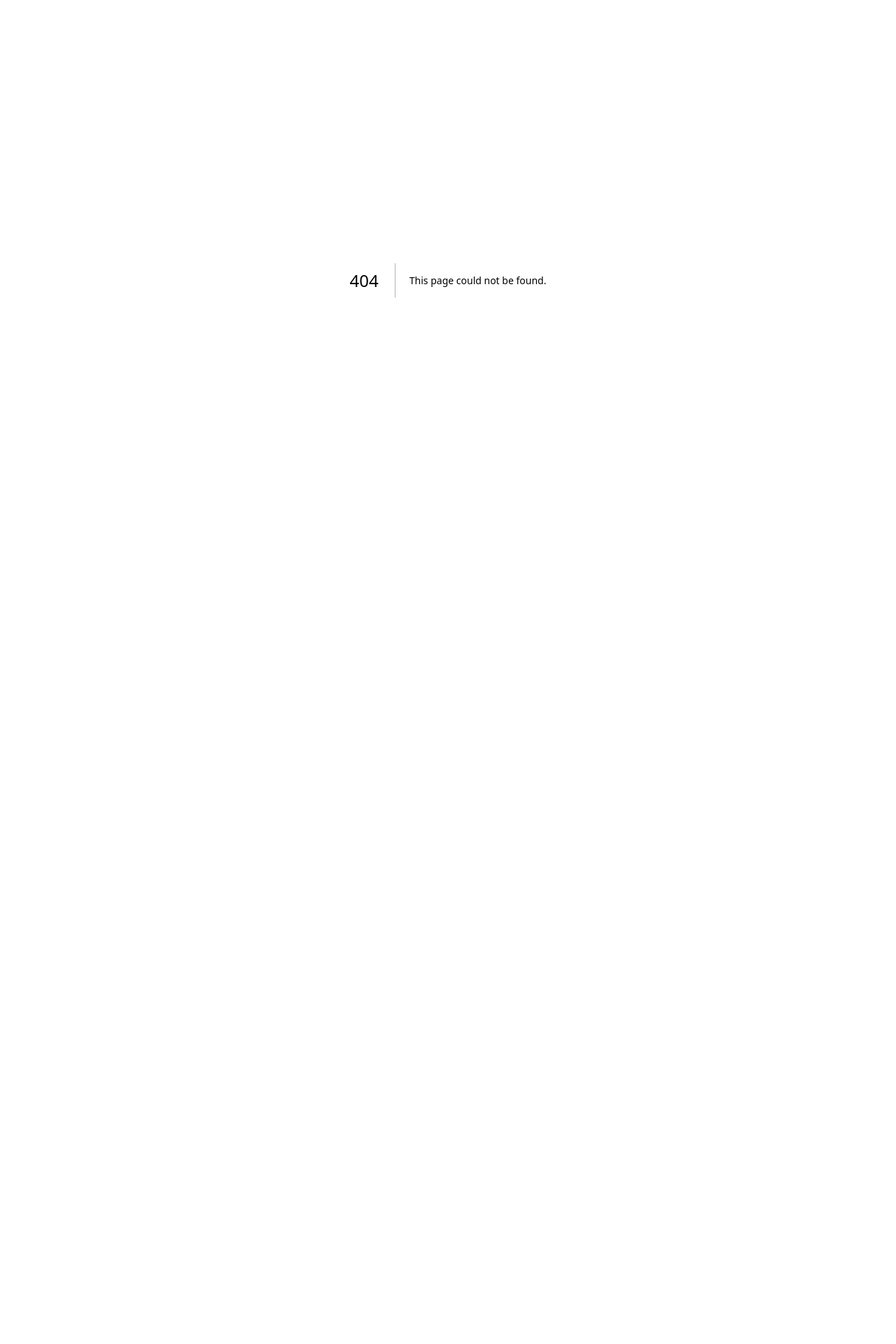
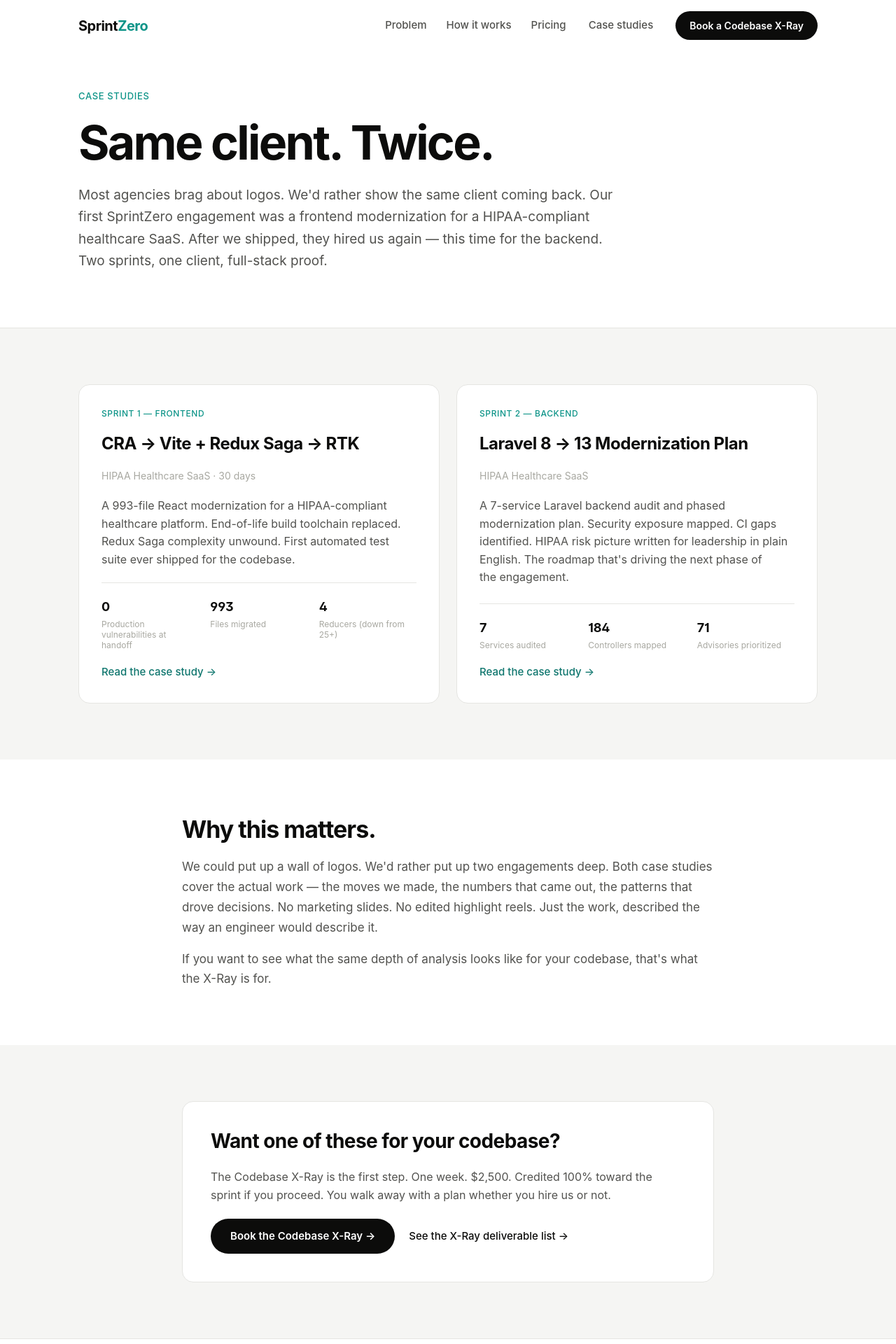
Before and after one commit to marcelfahle/sprintzero, a Next.js app: page /case-studies in a window 1280 px wide. Before the commit this address had no page. Shown: the top 1920 px of the page at 70% size. Before the commit the page ends 800 px from the top, so only its background shows below. Built offline with nearby package versions, Linux system fonts and the light colour scheme.

Commit message:
feat(week-1): /case-studies index + nav case-studies link [4.1,4.2,4.3,4.4,6.1]

```diff
--- /dev/null
+++ b/src/app/case-studies/page.tsx
@@ -0,0 +1,189 @@
+import type { Metadata } from "next";
+import Link from "next/link";
+import { Nav } from "@/components/nav";
+import { SiteFooter } from "@/components/site-footer";
+import { Container } from "@/components/container";
+import { BOOKING_URL } from "@/lib/constants";
+
+const URL = "https://sprintzero.sh/case-studies";
+
+export const metadata: Metadata = {
+  title: "Case Studies | SprintZero — Legacy Codebase Modernization",
+  description:
+    "Real engagements, real numbers. Two sprints, one HIPAA SaaS client, full-stack modernization.",
+  alternates: { canonical: URL },
+  openGraph: {
+    type: "website",
+    url: URL,
+    title: "Case Studies | SprintZero",
+    description:
+      "Real engagements, real numbers. Two sprints, one HIPAA SaaS client, full-stack modernization.",
+  },
+  twitter: {
+    card: "summary_large_image",
+    title: "Case Studies | SprintZero",
+    description:
+      "Real engagements, real numbers. Two sprints, one HIPAA SaaS client, full-stack modernization.",
+  },
+};
+
+type Card = {
+  href: "/case-studies/cra-to-vite-migration-healthcare-saas" | "/case-studies/laravel-modernization-healthcare-saas";
+  overline: string;
+  title: string;
+  meta: string;
+  desc: string;
+  metrics: { value: string; label: string }[];
+};
+
+const cards: Card[] = [
+  {
+    href: "/case-studies/cra-to-vite-migration-healthcare-saas",
+    overline: "Sprint 1 — Frontend",
+    title: "CRA → Vite + Redux Saga → RTK",
+    meta: "HIPAA Healthcare SaaS · 30 days",
+    desc:
+      "A 993-file React modernization for a HIPAA-compliant healthcare platform. End-of-life build toolchain replaced. Redux Saga complexity unwound. First automated test suite ever shipped for the codebase.",
+    metrics: [
+      { value: "0", label: "Production vulnerabilities at handoff" },
+      { value: "993", label: "Files migrated" },
+      { value: "4", label: "Reducers (down from 25+)" },
+    ],
+  },
+  {
+    href: "/case-studies/laravel-modernization-healthcare-saas",
+    overline: "Sprint 2 — Backend",
+    title: "Laravel 8 → 13 Modernization Plan",
+    meta: "HIPAA Healthcare SaaS",
+    desc:
+      "A 7-service Laravel backend audit and phased modernization plan. Security exposure mapped. CI gaps identified. HIPAA risk picture written for leadership in plain English. The roadmap that's driving the next phase of the engagement.",
+    metrics: [
+      { value: "7", label: "Services audited" },
+      { value: "184", label: "Controllers mapped" },
+      { value: "71", label: "Advisories prioritized" },
+    ],
+  },
+];
+
+export default function CaseStudiesIndexPage() {
+  return (
+    <>
+      <Nav />
+      <main>
+        <header className="border-b border-border-default bg-bg-primary pt-32 pb-20">
+          <Container>
+            <p className="mb-5 font-mono text-[13px] font-medium tracking-mono text-accent-600 uppercase">
+              Case studies
+            </p>
+            <h1 className="mb-6 font-display text-[44px] leading-[1.05] font-bold tracking-display text-fg-primary sm:text-[56px] lg:text-[68px]">
+              Same client. Twice.
+            </h1>
+            <p className="max-w-[780px] text-[18px] leading-[1.65] text-fg-secondary sm:text-[19px]">
+              Most agencies brag about logos. We&apos;d rather show the same
+              client coming back. Our first SprintZero engagement was a
+              frontend modernization for a HIPAA-compliant healthcare SaaS.
+              After we shipped, they hired us again — this time for the
+              backend. Two sprints, one client, full-stack proof.
+            </p>
+          </Container>
+        </header>
+
+        <section className="bg-bg-secondary py-20">
+          <Container>
+            <div className="grid grid-cols-1 gap-6 md:grid-cols-2">
+              {cards.map((card) => (
+                <Link
+                  key={card.href}
+                  href={card.href}
+                  className="group flex flex-col gap-5 rounded-2xl border border-border-default bg-bg-primary p-8 transition-shadow duration-200 hover:shadow-md"
+                >
+                  <span className="font-mono text-[12px] font-medium tracking-mono text-accent-600 uppercase">
+                    {card.overline}
+                  </span>
+                  <h2 className="font-display text-[24px] leading-[1.2] font-bold tracking-subhead text-fg-primary">
+                    {card.title}
+                  </h2>
+                  <p className="text-[14px] text-fg-tertiary">{card.meta}</p>
+                  <p className="text-[16px] leading-[1.6] text-fg-secondary">
+                    {card.desc}
+                  </p>
+                  <dl className="mt-auto grid grid-cols-3 gap-4 border-t border-border-default pt-5">
+                    {card.metrics.map((m) => (
+                      <div key={m.label} className="flex flex-col gap-1">
+                        <dd className="font-mono text-[18px] font-bold tracking-tight text-fg-primary">
+                          {m.value}
+                        </dd>
+                        <dt className="text-[12px] leading-tight text-fg-tertiary">
+                          {m.label}
+                        </dt>
+                      </div>
+                    ))}
+                  </dl>
+                  <span className="font-medium text-[15px] text-accent-700 underline-offset-4 group-hover:underline">
+                    Read the case study →
+                  </span>
+                </Link>
+              ))}
+            </div>
+          </Container>
+        </section>
+
+        <section className="bg-bg-primary py-20">
+          <Container>
+            <div className="mx-auto max-w-[760px]">
+              <h2 className="mb-5 font-display text-[28px] leading-[1.15] font-bold tracking-heading text-fg-primary sm:text-[34px]">
+                Why this matters.
+              </h2>
+              <div className="flex flex-col gap-4 text-[17px] leading-[1.7] text-fg-secondary">
+                <p>
+                  We could put up a wall of logos. We&apos;d rather put up two
+                  engagements deep. Both case studies cover the actual work —
+                  the moves we made, the numbers that came out, the patterns
+                  that drove decisions. No marketing slides. No edited
+                  highlight reels. Just the work, described the way an
+                  engineer would describe it.
+                </p>
+                <p>
+                  If you want to see what the same depth of analysis looks
+                  like for your codebase, that&apos;s what the X-Ray is for.
+                </p>
+              </div>
+            </div>
+          </Container>
+        </section>
+
+        <section className="bg-bg-secondary py-20">
+          <Container>
+            <div className="mx-auto flex max-w-[760px] flex-col items-start gap-5 rounded-2xl border border-border-default bg-bg-primary p-10">
+              <h2 className="font-display text-[24px] leading-[1.2] font-bold tracking-subhead text-fg-primary sm:text-[28px]">
+                Want one of these for your codebase?
+              </h2>
+              <p className="text-[16px] leading-[1.65] text-fg-secondary">
+                The Codebase X-Ray is the first step. One week. $2,500.
+                Credited 100% toward the sprint if you proceed. You walk away
+                with a plan whether you hire us or not.
+              </p>
+              <div className="flex flex-wrap items-center gap-5">
+                <a
+                  href={BOOKING_URL}
+                  target="_blank"
+                  rel="noopener noreferrer"
+                  className="rounded-full bg-fg-primary px-7 py-3.5 text-[15px] font-semibold text-fg-inverse transition-opacity duration-200 hover:opacity-90"
+                >
+                  Book the Codebase X-Ray →
+                </a>
+                <Link
+                  href="/x-ray"
+                  className="text-[15px] font-medium text-fg-primary underline-offset-4 hover:underline"
+                >
+                  See the X-Ray deliverable list →
+                </Link>
+              </div>
+            </div>
+          </Container>
+        </section>
+      </main>
+      <SiteFooter />
+    </>
+  );
+}
--- /dev/null
+++ b/src/app/x-ray/page.tsx
@@ -0,0 +1,3 @@
+export default function XRayPage() {
+  return null;
+}
--- a/src/components/nav.tsx
+++ b/src/components/nav.tsx
@@ -6,11 +6,10 @@
 import { Wordmark } from "./wordmark";
 import { BOOKING_URL } from "@/lib/constants";
 
-const links = [
-  { label: "Problem", href: "#problem" },
-  { label: "Case study", href: "#case-study" },
-  { label: "How it works", href: "#how" },
-  { label: "Pricing", href: "#pricing" },
+const anchorLinks = [
+  { label: "Problem", href: "/#problem" },
+  { label: "How it works", href: "/#how" },
+  { label: "Pricing", href: "/#pricing" },
 ];
 
 export function Nav() {
@@ -32,12 +31,12 @@
       }`}
     >
       <Container>
-        <nav className="flex items-center gap-8 py-4">
+        <nav className="flex items-center gap-4 py-4 sm:gap-8">
           <Link href="/" className="no-underline">
             <Wordmark />
           </Link>
           <div className="ml-auto hidden items-center gap-7 md:flex">
-            {links.map((l) => (
+            {anchorLinks.map((l) => (
               <a
                 key={l.href}
                 href={l.href}
@@ -47,13 +46,20 @@
               </a>
             ))}
           </div>
+          <Link
+            href="/case-studies"
+            className="ml-auto text-[14px] font-medium text-fg-secondary transition-colors duration-200 hover:text-fg-primary md:ml-0 md:text-[15px]"
+          >
+            Case studies
+          </Link>
           <a
             href={BOOKING_URL}
             target="_blank"
             rel="noopener noreferrer"
-            className="ml-auto rounded-full bg-fg-primary px-5 py-2.5 text-[14px] font-semibold text-fg-inverse transition-opacity duration-200 hover:opacity-90 md:ml-0"
+            className="rounded-full bg-fg-primary px-3.5 py-2 text-[13px] font-semibold whitespace-nowrap text-fg-inverse transition-opacity duration-200 hover:opacity-90 sm:px-5 sm:py-2.5 sm:text-[14px]"
           >
-            Book a Codebase X-Ray
+            <span className="sm:hidden">Book X-Ray</span>
+            <span className="hidden sm:inline">Book a Codebase X-Ray</span>
           </a>
         </nav>
       </Container>
```
